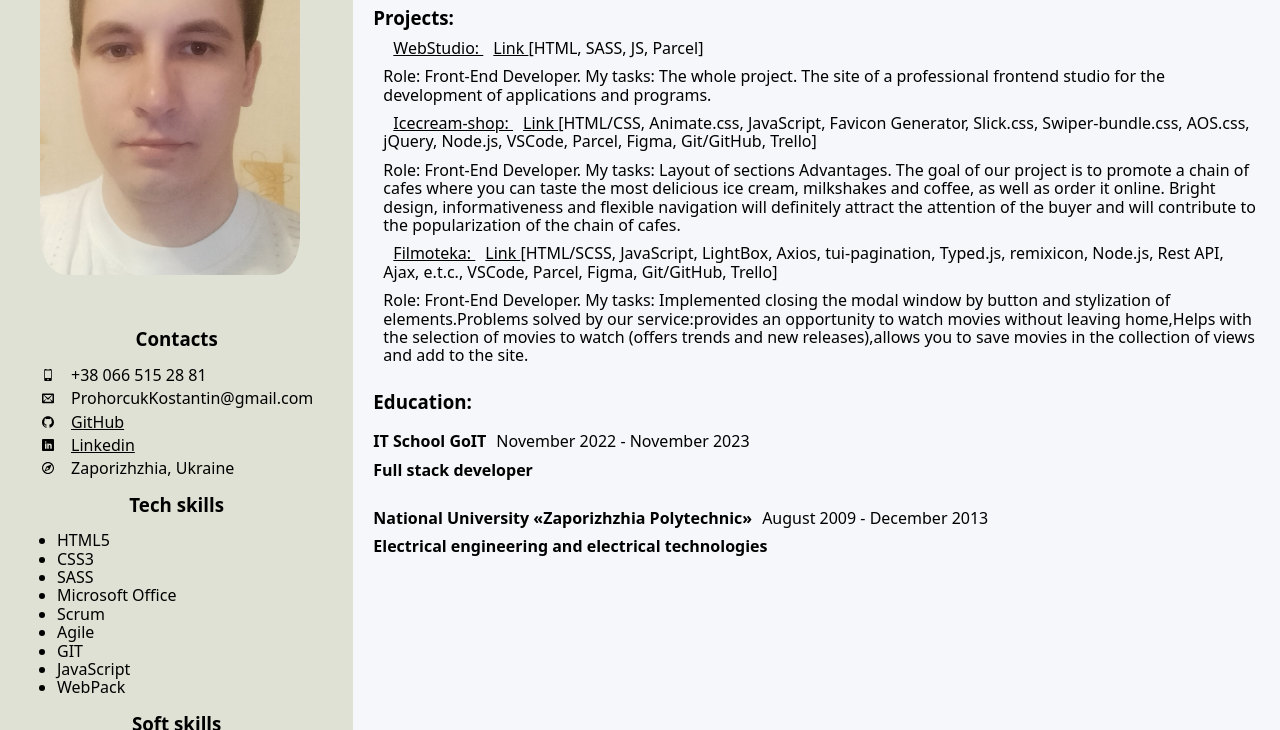
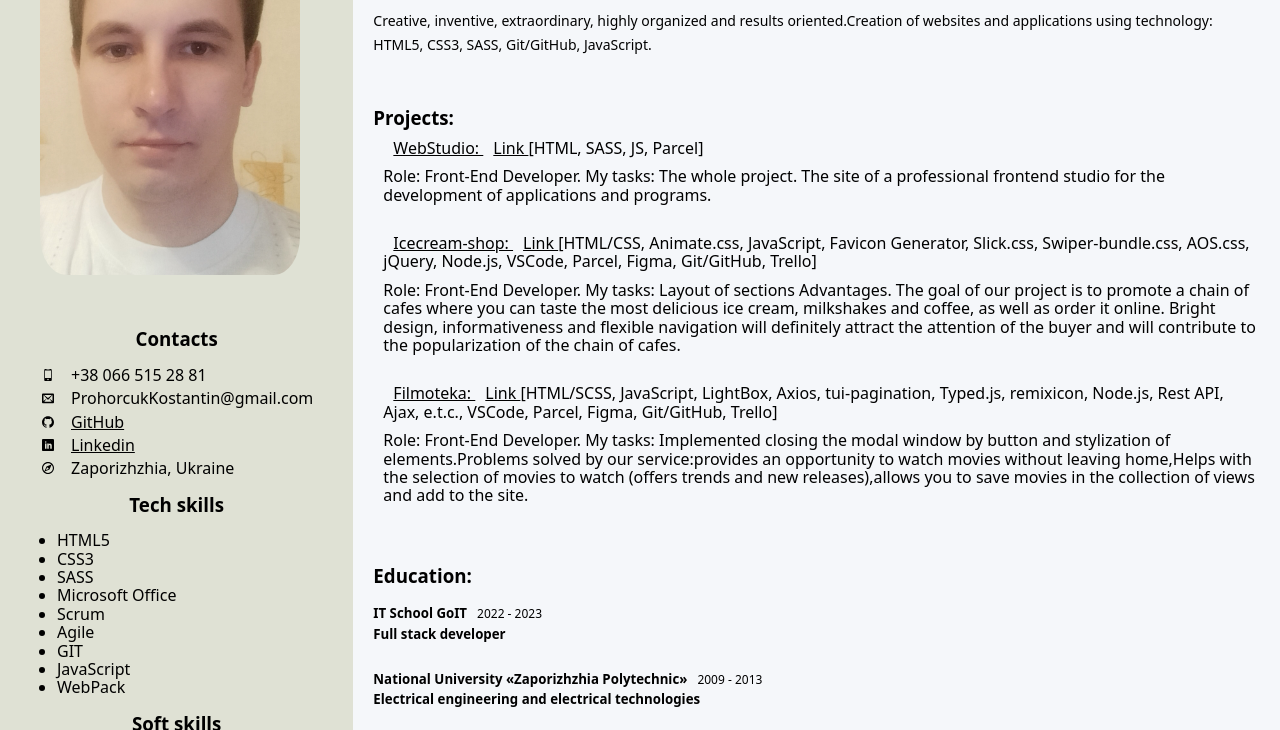
Before and after one commit to Konstantin2023/kostyantyn_prokhorchuk_front-end-developer, a plain HTML site: page index.html in a window 1280 px wide. Shown: the part 155-885 px from the top of the page. Drawn offline with Linux system fonts and the light colour scheme.

Commit message:
Відступи

```diff
--- a/index.html
+++ b/index.html
@@ -120,20 +120,20 @@
         <!--Education-->
         <div class="education">
           <h3 class="education-title">Education:</h3>
-          <div class="education-information">
-            <h4 class="education-organization">IT School GoIT</h4>
-            <p class="education-period">November 2022 - November 2023</p>
+          <div class="education-information-one">
+            <h5 class="education-organization">IT School GoIT</h5>
+            <p class="education-period">2022 - 2023</p>
           </div>
-          <h4 class="education-abaut-position">Full stack developer</h4>
-          <div class="education-information">
-            <h4 class="education-organization">
+          <h5 class="education-abaut-position">Full stack developer</h5>
+          <div class="education-information-two">
+            <h5 class="education-organization">
               National University «Zaporizhzhia Polytechnic»
-            </h4>
-            <p class="education-period">August 2009 - December 2013</p>
+            </h5>
+            <p class="education-period">2009 - 2013</p>
           </div>
-          <h4 class="education-abaut-position">
+          <h5 class="education-abaut-position">
             Electrical engineering and electrical technologies
-          </h4>
+          </h5>
         </div>
       </div>
       <!--Sidebar-->
--- a/styles/styles.css
+++ b/styles/styles.css
@@ -25,7 +25,7 @@ body {
 }
 
 .main-content {
-  padding-top: 20px;
+  padding-top: 40px;
   padding-left: 20px;
   padding-right: 20px;
   /* padding: 60px; */
@@ -79,7 +79,7 @@ body {
   /* width: 400px; */
   display: flex;
   justify-content: center;
-  margin-top: 10px;
+  margin-top: 50px;
   /* margin-bottom: 16px; */
   margin-bottom: 0px;
 }
@@ -99,9 +99,13 @@ body {
   margin-top: 10px;
 }
 
+.project-li {
+  margin-bottom: 30px;
+}
+
 .project_link {
   margin-top: 10px;
-  margin-bottom: 16px;
+  margin-bottom: 20px;
   padding-left: 10px;
 }
 
@@ -111,7 +115,7 @@ body {
   font-size: 22px;
   line-height: 27px; */
   color: #000000;
-  margin-top: 0px;
+  margin-top: 50px;
   margin-bottom: 0px;
 }
 
@@ -219,12 +223,21 @@ body {
   display: flex;
   /* align-items: center; */
   flex-direction: column;
+  margin-top: 50px;
 }
 
-.education-information {
+.education-information-one {
   display: flex;
   gap: 10px;
+  align-items: baseline;
 }
+
+.education-information-two {
+  display: flex;
+  gap: 10px;
+  align-items: baseline;
+}
+
 .education-title {
   /* font-style: normal;
   font-weight: 700;
@@ -244,6 +257,7 @@ body {
   margin-bottom: 0px;
   display: flex;
   /* justify-content: center; */
+  margin-top: 10px;
 }
 
 .education-abaut-position {
@@ -252,17 +266,18 @@ body {
   font-size: 14px;
   line-height: 17px; */
   color: #000000;
+  margin-top: 5px;
   margin-bottom: 20px;
   display: flex;
   /* justify-content: center; */
 }
 
 .education-period {
-  /* font-style: normal;
+  /* color: #a8a8a8; */
+  font-style: normal;
   font-weight: 400;
   font-size: 12px;
-  line-height: 15px; */
-  /* color: #a8a8a8; */
+  line-height: 15px;
   margin-bottom: 0px;
   margin-top: 10px;
 }
```
